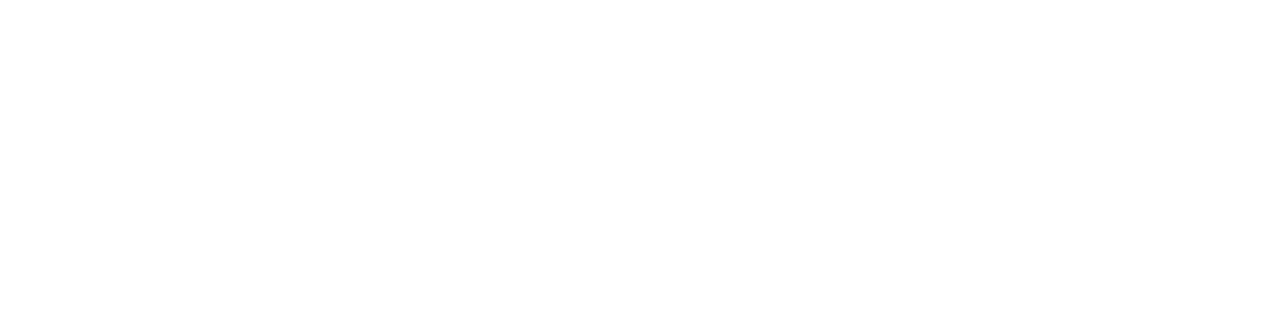
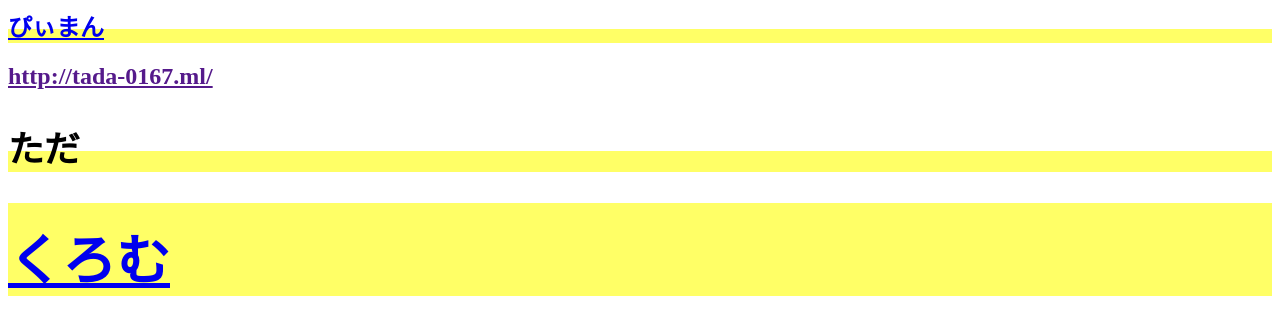
Before and after one commit to yukkuriremiria/laughing-octo-succotash, a plain HTML site: page index.html in a window 1280 px wide. Drawn offline with Linux system fonts and the light colour scheme.

Commit message:
Update index.html

```diff
--- a/index.html
+++ b/index.html
@@ -1,3 +1,4 @@
-<a href="http://chrome-gest-new.cf/">
-<a href="http://tada-0167.ml/">
-<a href="https://pi-mannokanzumee.ml/">
+<a class="learn-more-button" href="https://pi-mannokanzumee.ml/"><h2>ぴぃまん<h2></a>
+<a class="learn-more-button" href="">http://tada-0167.ml/<a><h2>ただ<h2></a>
+<a class="learn-more-button" href="http://chrome-gest-new.cf/"><h2>くろむ<h2></a>
+  <link rel="stylesheet" href="index.css">
```
